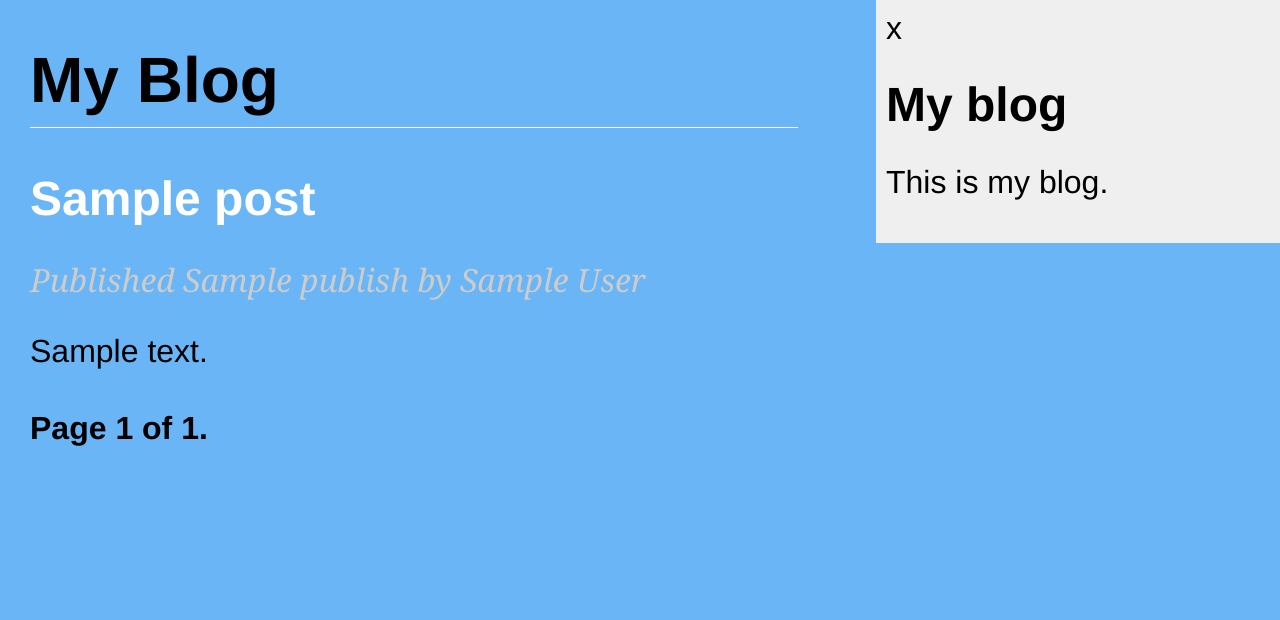
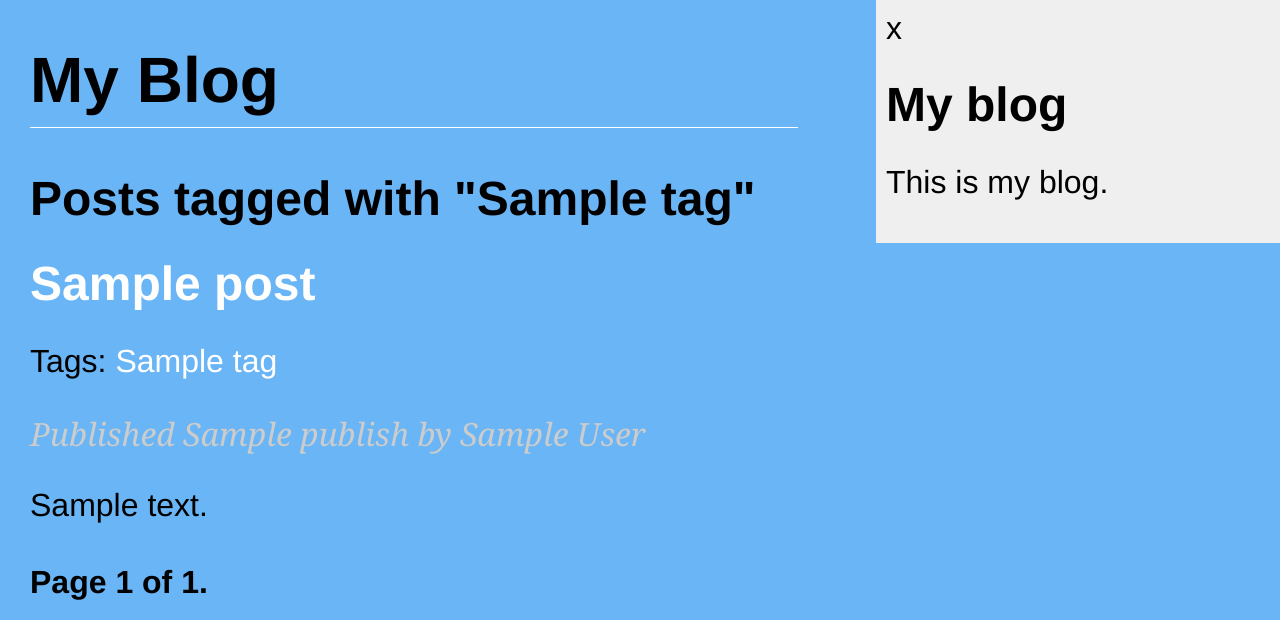
Before and after one commit to DanielLeviLucas/blog-site, a Django app: template blog/templates/blog/post/list.html in a window 1280 px wide. Shown: the top 620 px of the page. Run offline with Django 4.2, Linux system fonts and the light colour scheme; the template is opened without the code that fills it: most values are stand-ins (such as "Sample title", 1, 10 or a date in 2020).

Commit message:
Add tag list view template

```diff
--- a/blog/templates/blog/post/list.html
+++ b/blog/templates/blog/post/list.html
@@ -4,12 +4,24 @@
 
 {% block content %}
   <h1>My Blog</h1>
+  {% if tag %}
+    <h2>Posts tagged with "{{ tag.name }}"</h2>
+  {% endif %}
   {% for post in posts %}
     <h2>
       <a href="{{ post.get_absolute_url }}">
         {{ post.title }}
       </a>
     </h2>
+    <p class="tags">
+      Tags:
+      {% for tag in post.tags.all %}
+        <a href="{% url "blog:post_list_by_tag" tag.slug %}">
+          {{ tag.name }}
+        </a>
+        {% if not forloop.last %}, {% endif %}
+      {% endfor %}
+    </p>
     <p class="date">
       Published {{ post.publish }} by {{ post.author }}
     </p>
```
